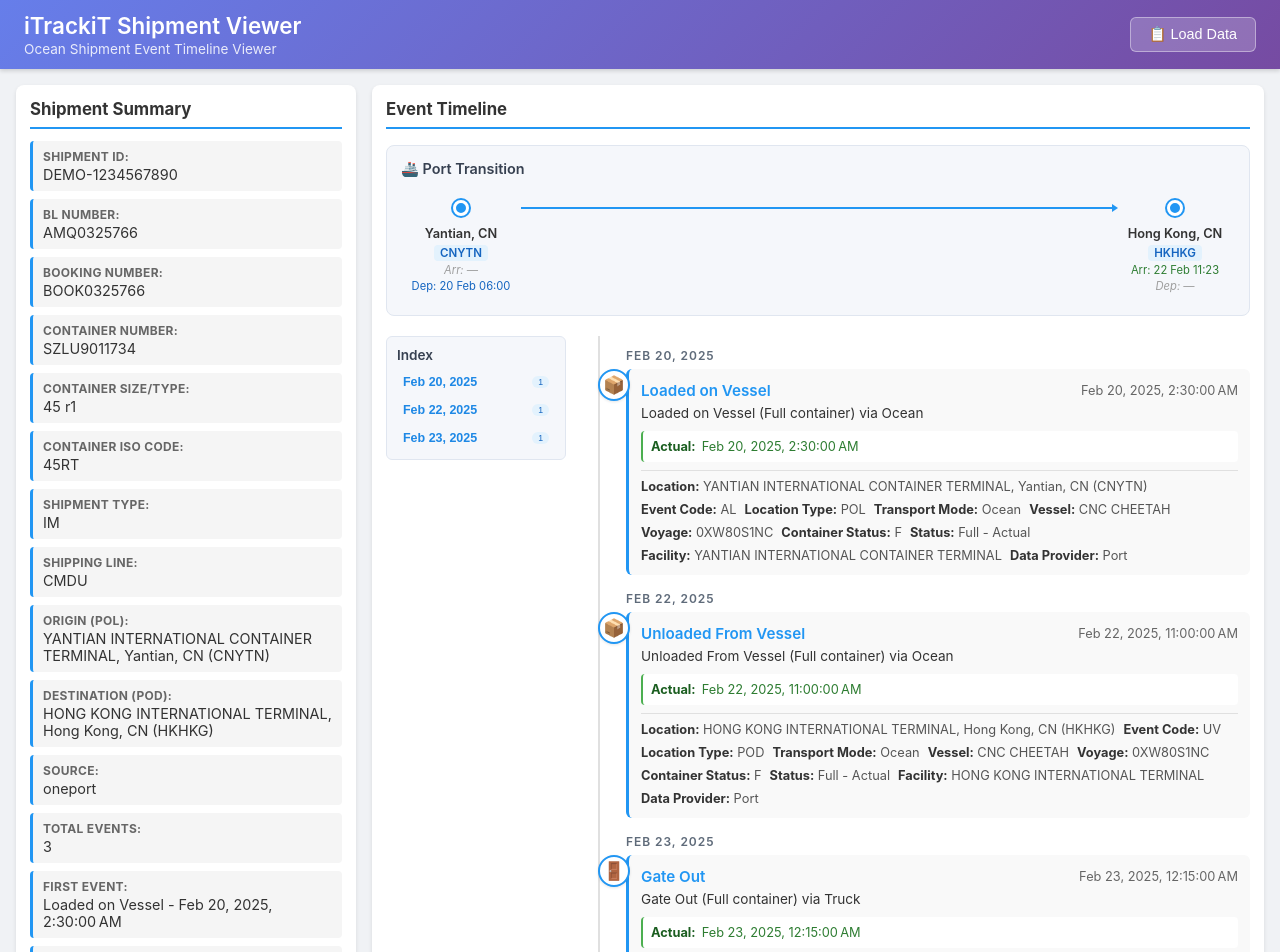
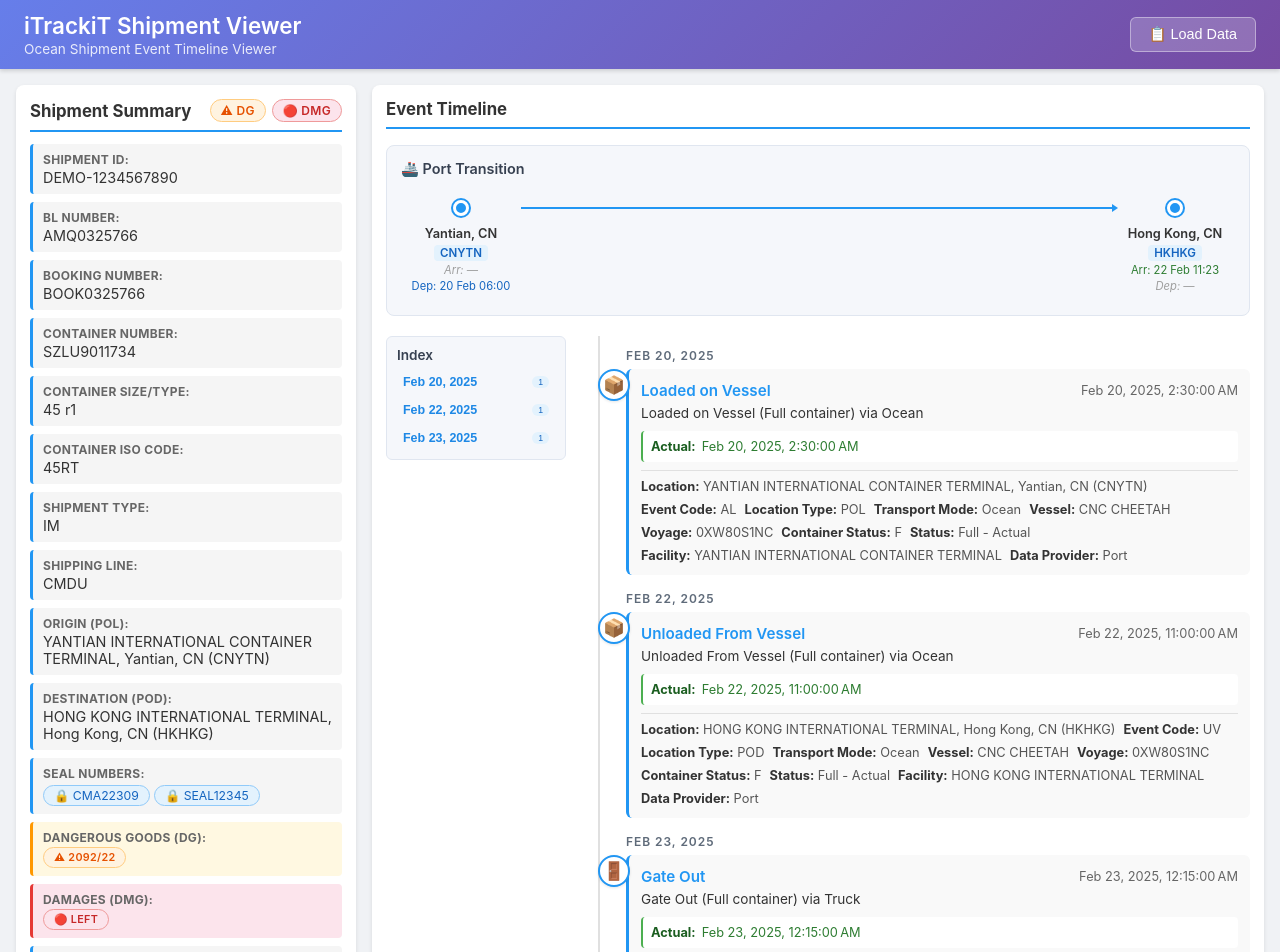
Before and after one commit to fatbo/itrackit-event-viewer, an Angular app: page / in a window 1280 px wide. Shown: the top 952 px of the page. Built offline with nearby package versions, Linux system fonts and the light colour scheme.

Commit message:
Add seal numbers, dangerous goods, and damages to shipment summary with pill indicators
Co-authored-by: fatbo <4547140+fatbo@users.noreply.github.com>

```diff
--- a/src/app/components/event-summary/event-summary.css
+++ b/src/app/components/event-summary/event-summary.css
@@ -5,18 +5,68 @@
   box-shadow: 0 2px 4px rgba(0, 0, 0, 0.1);
 }
 
+.summary-header {
+  display: flex;
+  align-items: center;
+  justify-content: space-between;
+  margin-bottom: 0;
+  border-bottom: 2px solid #2196F3;
+  padding-bottom: 8px;
+}
+
 h2 {
   color: #333;
-  margin: 0 0 12px 0;
-  border-bottom: 2px solid #2196F3;
-  padding-bottom: 8px;
+  margin: 0;
   font-size: 1.05em;
+}
+
+.indicator-pills {
+  display: flex;
+  gap: 6px;
+}
+
+.pill {
+  display: inline-flex;
+  align-items: center;
+  padding: 3px 10px;
+  border-radius: 12px;
+  font-size: 0.75em;
+  font-weight: 600;
+  letter-spacing: 0.3px;
+  white-space: nowrap;
+}
+
+.pill-dg {
+  background: #fff3e0;
+  color: #e65100;
+  border: 1px solid #ffcc80;
+}
+
+.pill-dmg {
+  background: #fce4ec;
+  color: #c62828;
+  border: 1px solid #ef9a9a;
+}
+
+.pill-dg-inline {
+  background: #fff3e0;
+  color: #e65100;
+  border: 1px solid #ffcc80;
+  margin-right: 4px;
+}
+
+.pill-dmg-inline {
+  background: #fce4ec;
+  color: #c62828;
+  border: 1px solid #ef9a9a;
+  margin-right: 4px;
 }
 
 .summary-grid {
   display: flex;
   flex-direction: column;
   gap: 8px;
+  margin-top: 12px;
 }
 
 .summary-item {
@@ -26,6 +76,28 @@ h2 {
   background: #f5f5f5;
   border-radius: 4px;
   border-left: 3px solid #2196F3;
+}
+
+.summary-item-dg {
+  background: #fff8e1;
+  border-left-color: #ff9800;
+}
+
+.summary-item-dmg {
+  background: #fce4ec;
+  border-left-color: #e53935;
+}
+
+.seal-tag {
+  display: inline-block;
+  background: #e3f2fd;
+  color: #1565c0;
+  border: 1px solid #90caf9;
+  border-radius: 12px;
+  padding: 2px 10px;
+  font-size: 0.85em;
+  margin-right: 4px;
+  margin-top: 2px;
 }
 
 .label {
--- a/src/app/components/event-summary/event-summary.html
+++ b/src/app/components/event-summary/event-summary.html
@@ -1,6 +1,16 @@
 <div class="event-summary-container">
   @if (primaryEvent()) {
-    <h2>Shipment Summary</h2>
+    <div class="summary-header">
+      <h2>Shipment Summary</h2>
+      <div class="indicator-pills">
+        @if (hasDangerousGoods()) {
+          <span class="pill pill-dg" title="Contains Dangerous Goods">⚠ DG</span>
+        }
+        @if (hasDamages()) {
+          <span class="pill pill-dmg" title="Damage Reported">🔴 DMG</span>
+        }
+      </div>
+    </div>
 
     <div class="summary-grid">
       @if (primaryEvent()?.shipmentId) {
@@ -73,6 +83,39 @@
         </div>
       }
 
+      @if (primaryEvent()?.sealNo?.length) {
+        <div class="summary-item">
+          <span class="label">Seal Numbers:</span>
+          <span class="value">
+            @for (seal of primaryEvent()?.sealNo; track seal) {
+              <span class="seal-tag">🔒 {{ seal }}</span>
+            }
+          </span>
+        </div>
+      }
+
+      @if (hasDangerousGoods()) {
+        <div class="summary-item summary-item-dg">
+          <span class="label">Dangerous Goods (DG):</span>
+          <span class="value">
+            @for (code of primaryEvent()?.dg; track code) {
+              <span class="pill pill-dg-inline">⚠ {{ code }}</span>
+            }
+          </span>
+        </div>
+      }
+
+      @if (hasDamages()) {
+        <div class="summary-item summary-item-dmg">
+          <span class="label">Damages (DMG):</span>
+          <span class="value">
+            @for (damage of primaryEvent()?.dmg; track damage) {
+              <span class="pill pill-dmg-inline">🔴 {{ damage }}</span>
+            }
+          </span>
+        </div>
+      }
+
       @if (primaryEvent()?.source) {
         <div class="summary-item">
           <span class="label">Source:</span>
--- a/src/app/components/event-summary/event-summary.ts
+++ b/src/app/components/event-summary/event-summary.ts
@@ -15,6 +15,16 @@ export class EventSummary {
 
   protected readonly eventCount = computed(() => {
     return this.primaryEvent()?.events?.length || 0;
+  });
+
+  protected readonly hasDangerousGoods = computed(() => {
+    const dg = this.primaryEvent()?.dg;
+    return Array.isArray(dg) && dg.length > 0;
+  });
+
+  protected readonly hasDamages = computed(() => {
+    const dmg = this.primaryEvent()?.dmg;
+    return Array.isArray(dmg) && dmg.length > 0;
   });
 
   protected readonly firstEvent = computed(() => {
```
